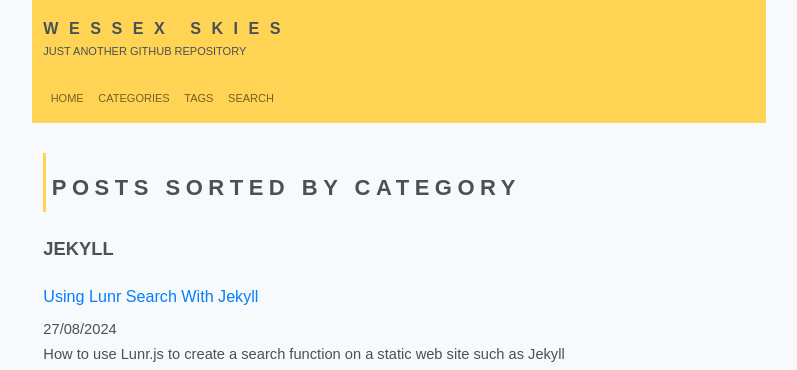
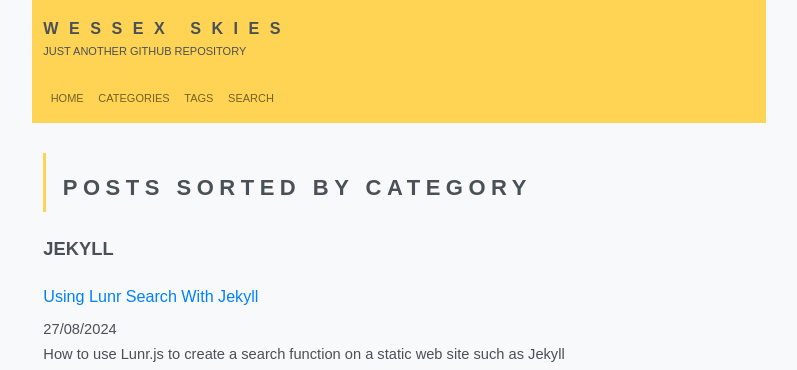
Before and after one commit to Wessex-Skies/wessex-skies.github.io, a Jekyll site: the page built from _pages/categories.html, in a window 1280 px wide. Shown: the top 370 px of the page, without its empty margins (241-1038 px from the left). Built offline with Jekyll 4.4.1, drawn with Linux system fonts in a browser that asks for light colours; some web fonts are replaced.

Commit message:
automated: 2024-09-01-1155

```diff
--- a/_sass/style.scss
+++ b/_sass/style.scss
@@ -58,7 +58,7 @@ h1 {
     text-transform: uppercase;
     letter-spacing: 0.25em;
     border-left: solid 0.15em $color-theme;
-    padding-left: 0.25em;
+    padding-left: 0.75em;
 }
 
 h2, h2 a:link {
```
